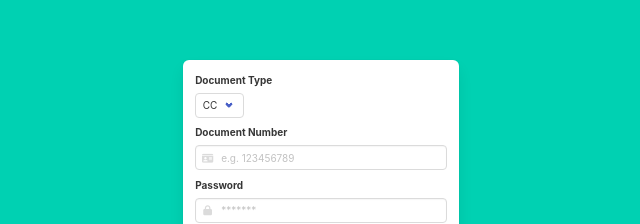
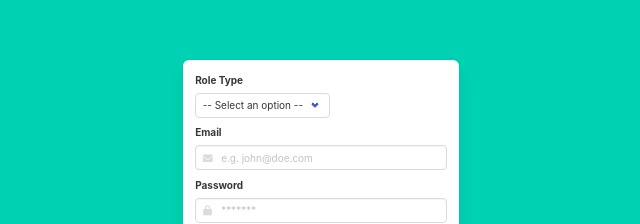
Before and after one commit to antoniomata99/frontend-healthtech, a React (Create React App) app: page / in a window 1280 px wide. Shown: the part 236-460 px from the top of the page, without its empty margins (319-959 px from the left). Built offline with nearby package versions, Linux system fonts and the light colour scheme.

Commit message:
Login working

```diff
--- a/src/App.js
+++ b/src/App.js
@@ -24,6 +24,7 @@ function App() {
           <Route exact path='/' component={Login} />
           <Route exact path='/patient' component={Patient} />
           <Route exact path='/doctor' component={DoctorModule} />
+          <Route exact path='/users' component={Users} />
         <Layout>
           <Route exact path='/admin' component={Home} />
           <Route exact path='/admin/doctor' component={Doctor} />
@@ -31,15 +32,11 @@ function App() {
           <Route exact path='/admin/doctor/specialty' component={Specialty} />
           <Route exact path='/admin/doctor/list' component={DoctorsList} />
           <Route exact path='/admin/consulting-rooms' component={ConsultingRooms} />
-          <Route exact path='/' component={Home} />
-          <Route exact path='/login' component={Login} />
           <Route exact path='/doctor' component={Doctor} />
           <Route exact path='/doctor/schedule' component={Schedule} />
           <Route exact path='/doctor/specialty' component={Specialty} />
           <Route exact path='/doctor/schedule-appointments' component={ScheduleAppointments} />
           <Route exact path='/doctor/list' component={DoctorsList} />
-          <Route exact path='/consulting-rooms' component={ConsultingRooms} />
-          <Route exact path='/users' component={Users} />
           <Route exact path='/users/add/:type' component={UserForm} />
           <Route exact path='/users/edit/:type/:idUserEdit' component={UserForm} />
         </Layout>
--- a/src/hooks/useAxios.js
+++ b/src/hooks/useAxios.js
@@ -25,7 +25,7 @@ const useAxios = () => {
     try {
       setLoading(true)
       const response = await axios.post(url, item)
-      if (response.status === 201) {
+      if (response.status === 201 || response.status === 200) {
         setMessage('Data added 🤗')
         setIsUpdate(true)
         setLoading(false)
--- a/src/pages/Login/Login.jsx
+++ b/src/pages/Login/Login.jsx
@@ -1,56 +1,83 @@
-import React from 'react'
+import React,{useState} from 'react'
+import {useHistory} from 'react-router'
 // * Style
 import '../../styles/components/Login.scss'
+
 // * Components
-import { Form, DropDown } from '../../components'
+import {URL_LOGIN} from '../../utils/constants'
+import {useAxios} from '../../hooks/useAxios'
 
-const documentType = [
-  { id: 1, value: 'Cédula Ciudadanía' },
-  { id: 2, value: 'Cédula Extranjería' },
-  { id: 3, value: 'Tarjeta de Identidad' },
-  { id: 4, value: 'Pasaporte' },
-]
+const Login = (setData) => {
 
-const Login = () => {
+  const {postData} = useAxios();
+  const history = useHistory();
+
+  const [role, setRole] = useState();
+  const [email, setEmail] = useState();
+  const [passwd, setPasswd] = useState();
+
+  const handleData = async (e) => {
+    e.preventDefault();
+
+    console.log("Rol elegido: " + role);
+    console.log("Correo ingresado: " + email);
+    console.log("Contraseña ingresada: " + passwd)
+
+    const data = await postData(
+      {
+        "username": email,
+        "password": passwd,
+        "perfil": role
+      },
+      URL_LOGIN
+    )
+
+
+    if(data.user.username !== 'undefined'){
+      if(role == "1"){
+        history.push("/admin");
+      }else if(role == "2"){
+        history.push("/patient");
+      }else if(role == "3"){
+        history.push("/doctor")
+      }
+    }else{
+      console.log(data);
+    }
+  }
+
   return (
-    // <section className='Login'>
-    //   <Form buttonText='Login'>
-    //     <div className='Login-Form__Container'>
-    //       <DropDown name='Tipo de Documento' options={documentType} />
-    //       <input className='input' type='text' placeholder='Número de Documento' required/>
-    //       <input className='Login-Form__Input' type='password' placeholder='Contraseña' required />
-    //     </div>
-    //   </Form>
-    // </section>
   <div className="Login">
     <section class="hero is-primary is-fullheight">
       <div class="hero-body">
         <div class="container">
           <div class="columns is-centered">
             <div class="column is-5-tablet is-4-desktop is-3-widescreen">
-              <form action="" class="box">
+              <form action="" class="box" onSubmit={(e) => handleData(e)}>
                 <div class="field">
-                  <label for="" class="label">Document Type</label>
+                  <label for="" class="label">Role Type</label>
                   <div class="control select">
-                    <select>
-                      <option value="CC">CC</option>
-                      <option value="CE">CE</option>
+                    <select onChange={(e) => setRole(e.target.value)} required>
+                      <option value="" selected disabled>-- Select an option --</option>
+                      <option value="1">Administrator</option>
+                      <option value="2">Patient</option>
+                      <option value="3">Medic</option>
                     </select>
                   </div>
                 </div>
                 <div class="field">
-                  <label for="" class="label">Document Number</label>
+                  <label for="" class="label">Email</label>
                   <div class="control has-icons-left">
-                    <input type="input" placeholder="e.g. 123456789" class="input" required/>
+                    <input type="input" placeholder="e.g. john@doe.com" class="input" required onChange={(e) => setEmail(e.target.value)}/>
                     <span class="icon is-small is-left">
-                      <i class="fas fa-id-card"></i>
+                      <i class="fas fa-envelope"></i>
                     </span>
                   </div>
                 </div>
                 <div class="field">
                   <label for="" class="label">Password</label>
                   <div class="control has-icons-left">
-                    <input type="password" placeholder="*******" class="input" required/>
+                    <input type="password" placeholder="*******" class="input" required onChange={(e) => setPasswd(e.target.value)}/>
                     <span class="icon is-small is-left">
                       <i class="fas fa-lock"></i>
                     </span>
--- a/src/utils/constants.js
+++ b/src/utils/constants.js
@@ -8,6 +8,7 @@ const URL_ADMIN = `${URL_BASE}/administrador/`
 const URL_DOCTORS = `${URL_BASE}/medico/`
 const URL_PATIENT = `${URL_BASE}/paciente/`
 const URL_USERS = `${URL_BASE}/usuarios/`
+const URL_LOGIN = `${URL_BASE}/login/`
 
 export {
   URL_DOCTOR_SCHEDULE,
@@ -19,4 +20,5 @@ export {
   URL_APPOINTMENT_SCHEDULE,
   URL_AGENDAS,
   URL_PATIENT,
+  URL_LOGIN
 }
```
Also changed, not shown: src/components/ConsultingRoomsForm/ConsultingRoomsForm.jsx (renamed from src/components/consultingRoomsForm/ConsultingRoomsForm.jsx), 2 other files (tests, documents, lock files or other folders).
